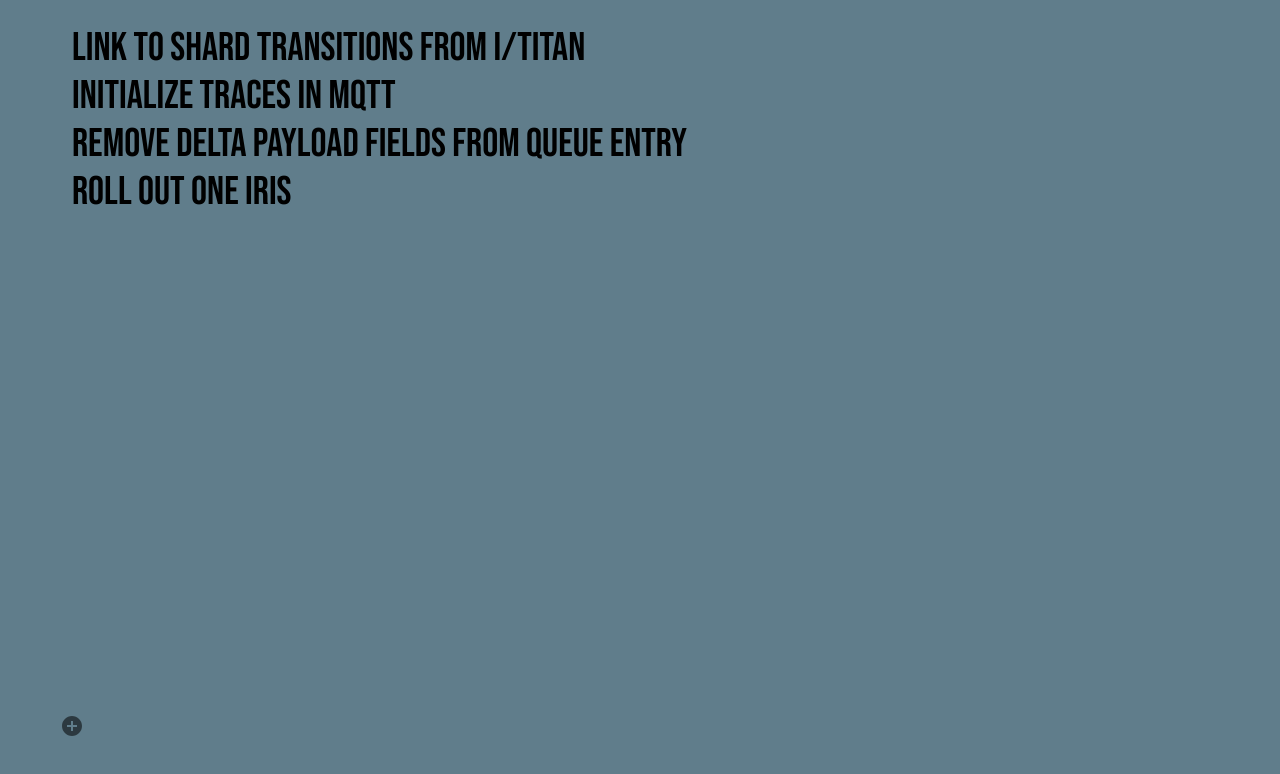
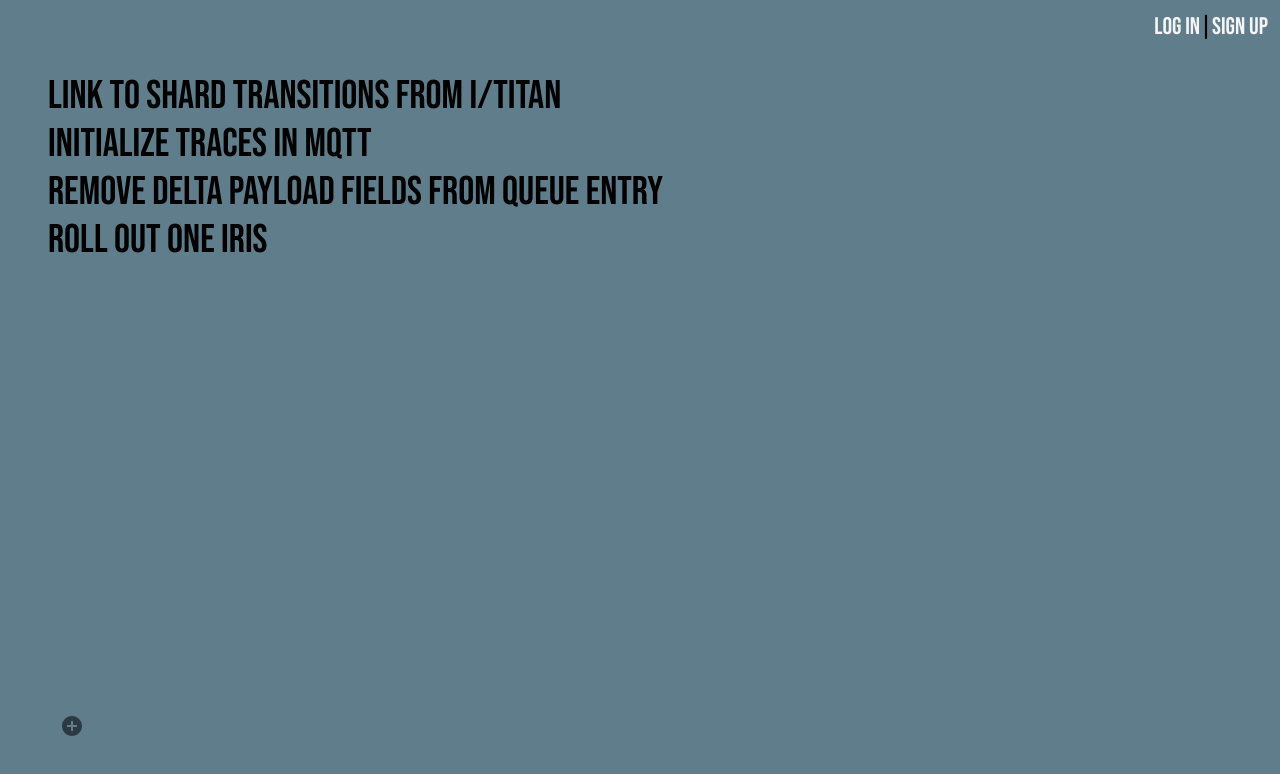
Before and after one commit to neilfulwiler/juniper, a React (Create React App) app: page / in a window 1280 px wide. Shown: the top 774 px of the page. Built offline with nearby package versions, Linux system fonts and the light colour scheme.

Commit message:
add header with noop login/signup

```diff
--- a/src/App.jsx
+++ b/src/App.jsx
@@ -1,10 +1,37 @@
 import React from 'react';
 import Todos from './Todos';
+
+
+function logIn() {}
+function signUp() {
+
+}
+
+function Header() {
+  return (
+    <div className="header">
+      <div
+        className="header-button"
+        onClick={() => logIn()}
+      >
+        Log In
+      </div>
+      <div>|</div>
+      <div
+        className="header-button"
+        onClick={() => signUp()}
+      >
+        Sign Up
+      </div>
+    </div>
+  );
+}
 
 
 function App() {
   return (
     <div className="App">
+      <Header />
       <Todos />
     </div>
   );
--- a/src/App.scss
+++ b/src/App.scss
@@ -9,12 +9,12 @@
 
   font-family: 'Bebas Neue', cursive;
   font-size: 40px;
-  padding: 24px;
   box-sizing: border-box;
 }
 
 .todos {
   width: 100%;
+  padding-top: 24px;
 }
 
 .todo {
@@ -63,6 +63,34 @@
 
 .createButton {
   position: fixed;
-  left: 48px;
   bottom: 48px;
+  margin-left: 48px;
 }
+
+.sidebar {
+  background-color: white;
+  height: 100%;
+  width: 120px;
+}
+
+// HEADER
+
+.header {
+  width: 100%;
+  height: 48px;
+  background-color: transparent;
+  display: flex;
+  justify-content: flex-end;
+  font-size: 24px;
+  padding: 12px;
+  box-sizing: border-box;
+}
+
+.header-button {
+  color: #F5F5F5;
+  cursor: pointer;
+}
+
+.header-button:hover {
+  color: #9E9E9E;
+}
--- /dev/null
+++ b/src/Sidebar.jsx
@@ -0,0 +1,6 @@
+import React from 'react';
+
+
+export default function Sidebar() {
+  return <div className="sidebar">hi</div>;
+}
```
